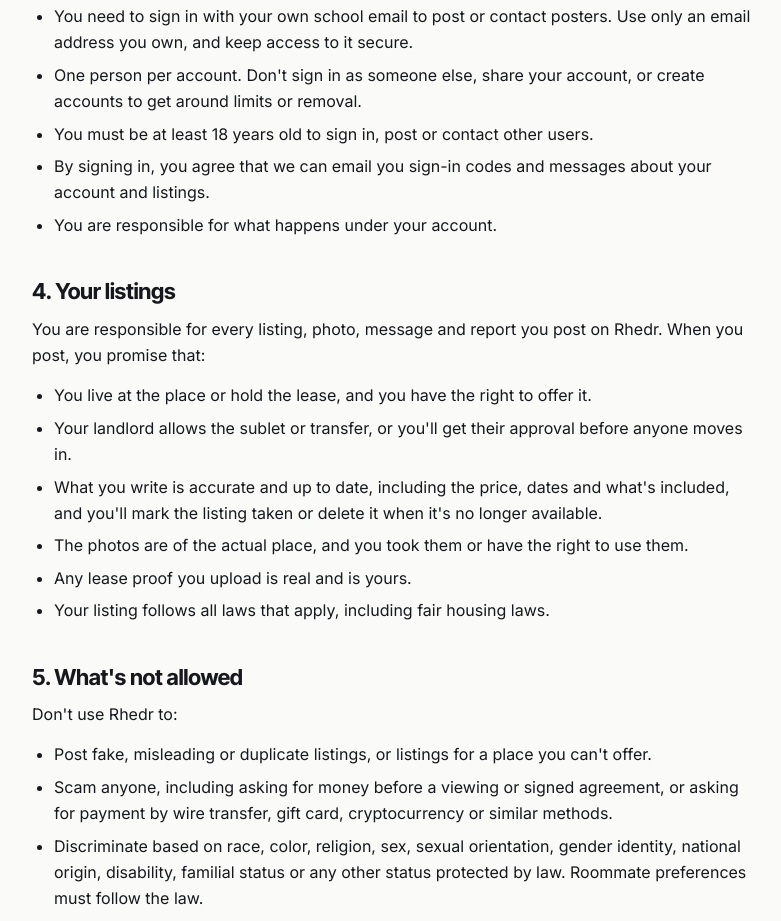
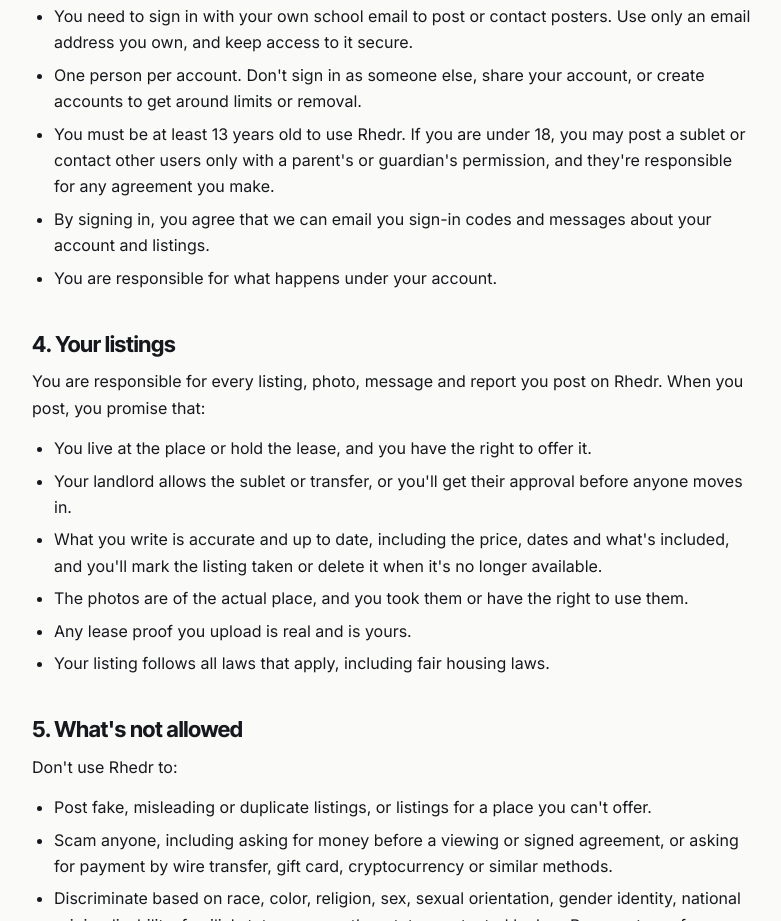
Before and after one commit to Monkey-D-Wayne/HV-Housing-and-Subleasing, a plain HTML site: page terms.html in a window 1280 px wide. Shown: the part 1100-2021 px from the top of the page, without its empty margins (248-1029 px from the left). Drawn offline with Linux system fonts and the light colour scheme.

Commit message:
Allow users 13 and up; under-18s post or reply with parent permission
Co-Authored-By: Claude Opus 5.5 <noreply@anthropic.com>
Claude-Session: https://claude.ai/code/session_01RW8cLd7gEFYnRd61x9KhvT

```diff
--- a/terms.html
+++ b/terms.html
@@ -50,7 +50,7 @@
 <ul>
   <li>You need to sign in with your own school email to post or contact posters. Use only an email address you own, and keep access to it secure.</li>
   <li>One person per account. Don't sign in as someone else, share your account, or create accounts to get around limits or removal.</li>
-  <li>You must be at least 18 years old to sign in, post or contact other users.</li>
+  <li>You must be at least 13 years old to use Rhedr. If you are under 18, you may post a sublet or contact other users only with a parent's or guardian's permission, and they're responsible for any agreement you make.</li>
   <li>By signing in, you agree that we can email you sign-in codes and messages about your account and listings.</li>
   <li>You are responsible for what happens under your account.</li>
 </ul>
```
Also changed, not shown: privacy.html (+1 -1 lines).
